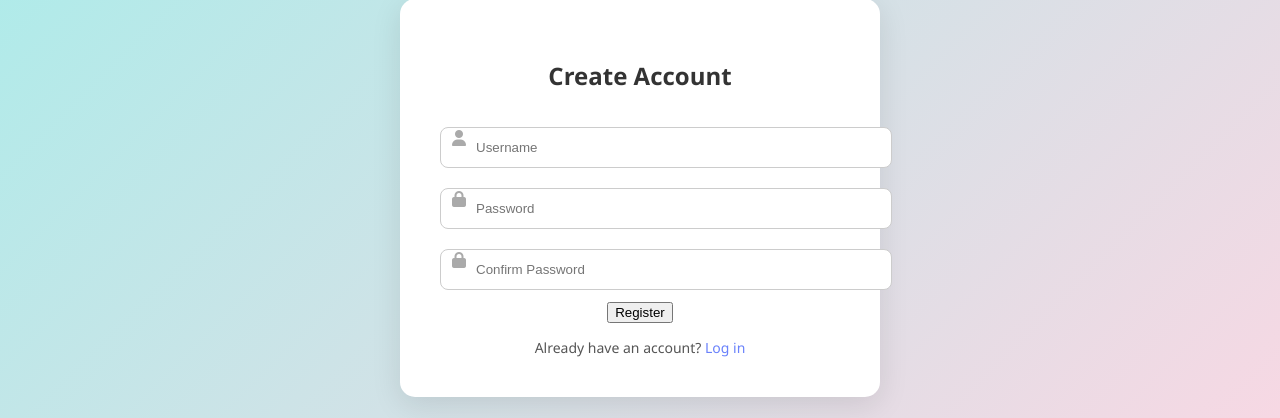
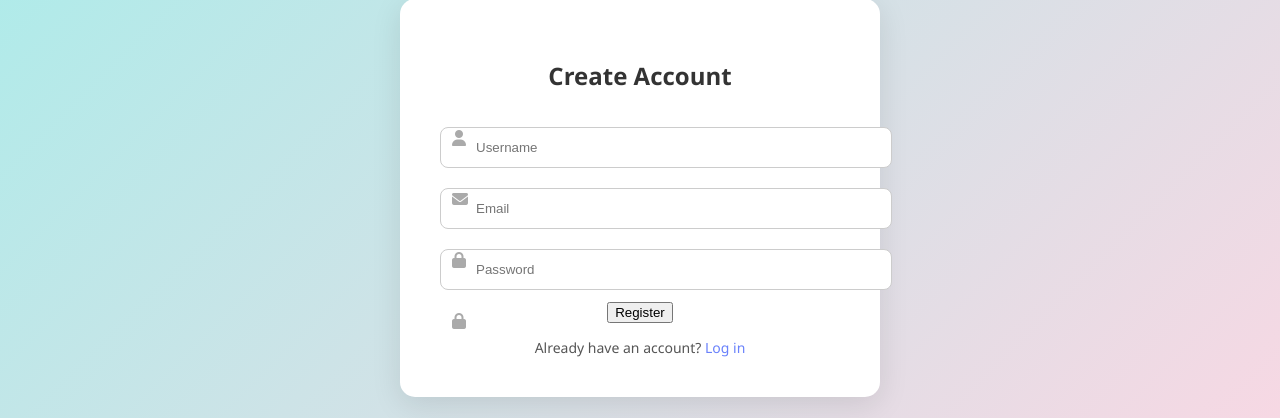
Before and after one commit to shuuuu87/task-manager, a Flask app: template app/templates/register.html in a window 1280 px wide. Shown: the part 202-620 px from the top of the page. Run offline with Flask 3, Linux system fonts and the light colour scheme; the template is opened without the code that fills it: values that come from a table or form of the project are taken from there, others are empty.

Commit message:
Fixed register form with email input and styling

```diff
--- a/app/forms.py
+++ b/app/forms.py
@@ -3,12 +3,9 @@ from wtforms import StringField, PasswordField, SubmitField
 from wtforms.validators import DataRequired, Email, Length, EqualTo
 
 class RegisterForm(FlaskForm):
-    username = StringField('Username', validators=[DataRequired(), Length(min=2, max=30)])
+    username = StringField('Username', validators=[DataRequired()])
     email = StringField('Email', validators=[DataRequired(), Email()])
-    password = PasswordField('Password', validators=[DataRequired(), Length(min=6)])
-    confirm_password = PasswordField('Confirm Password', validators=[
-        DataRequired(), EqualTo('password', message='Passwords must match')
-    ])
+    password = PasswordField('Password', validators=[DataRequired()])
     submit = SubmitField('Register')
 
 class LoginForm(FlaskForm):
--- a/app/routes/auth.py
+++ b/app/routes/auth.py
@@ -21,7 +21,7 @@ def register():
             return redirect(url_for('auth.register'))
 
         hashed_password = generate_password_hash(password, method='pbkdf2:sha256')
-        new_user = User(username=username, email=email, password=hashed_password)
+        new_user = User(username=form.username.data, email=form.email.data, password=hashed_password)
 
         db.session.add(new_user)
         db.session.commit()
--- a/app/templates/register.html
+++ b/app/templates/register.html
@@ -38,7 +38,8 @@
         }
 
         input[type="text"],
-        input[type="password"] {
+        input[type="password"],
+        input[type="email"] {
             width: 100%;
             padding: 12px 15px;
             margin: 10px 0;
@@ -49,7 +50,8 @@
         }
 
         input[type="text"]:focus,
-        input[type="password"]:focus {
+        input[type="password"]:focus,
+        input[type="email"]:focus {
             border-color: #6a82fb;
             box-shadow: 0 0 5px rgba(106, 130, 251, 0.4);
         }
@@ -114,6 +116,11 @@
             </div>
 
             <div class="icon-input">
+                <i class="fa fa-envelope"></i>
+                {{ form.email(class_="form-control", placeholder="Email") }}
+            </div>
+
+            <div class="icon-input">
                 <i class="fa fa-lock"></i>
                 {{ form.password(class_="form-control", placeholder="Password") }}
             </div>
```
